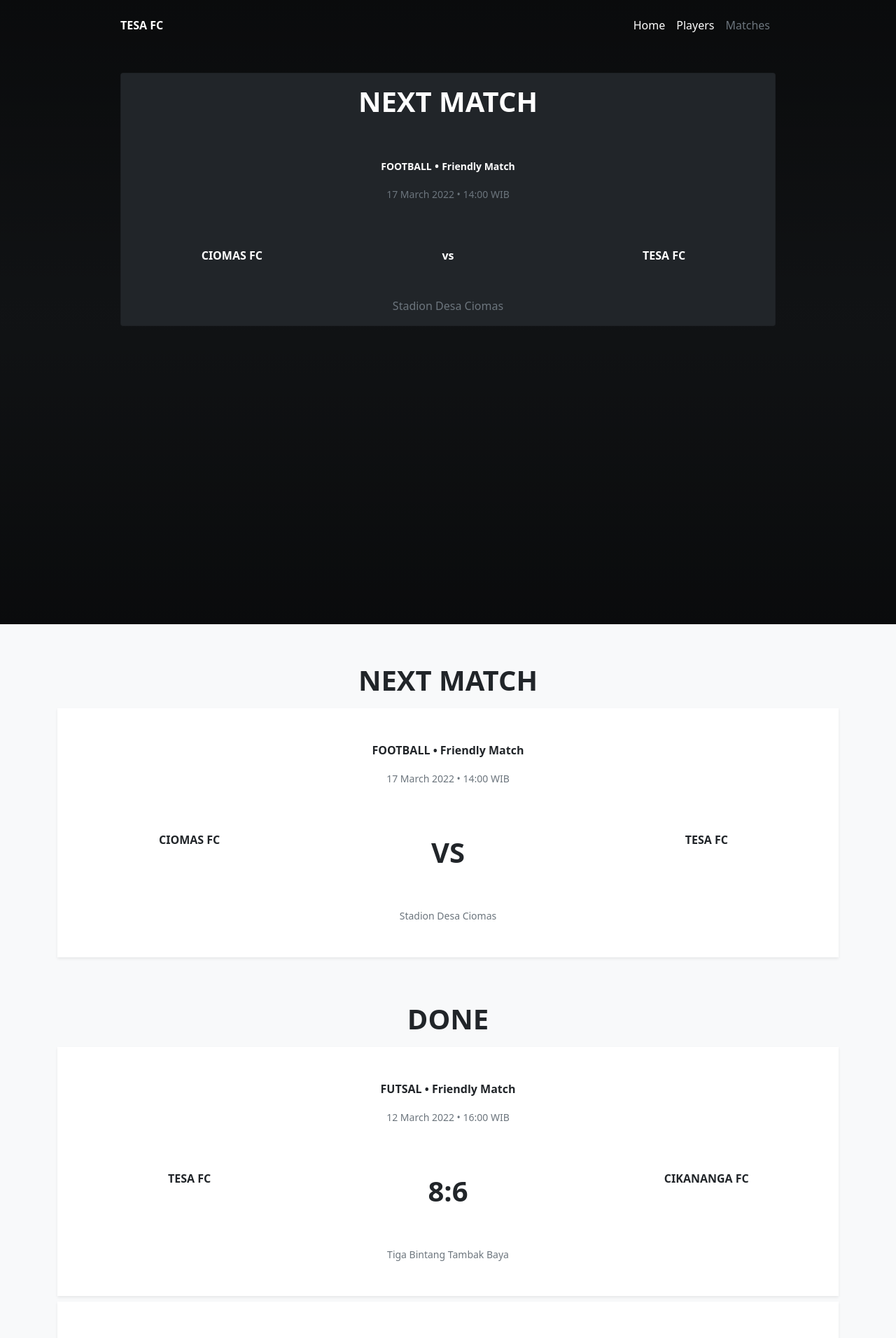
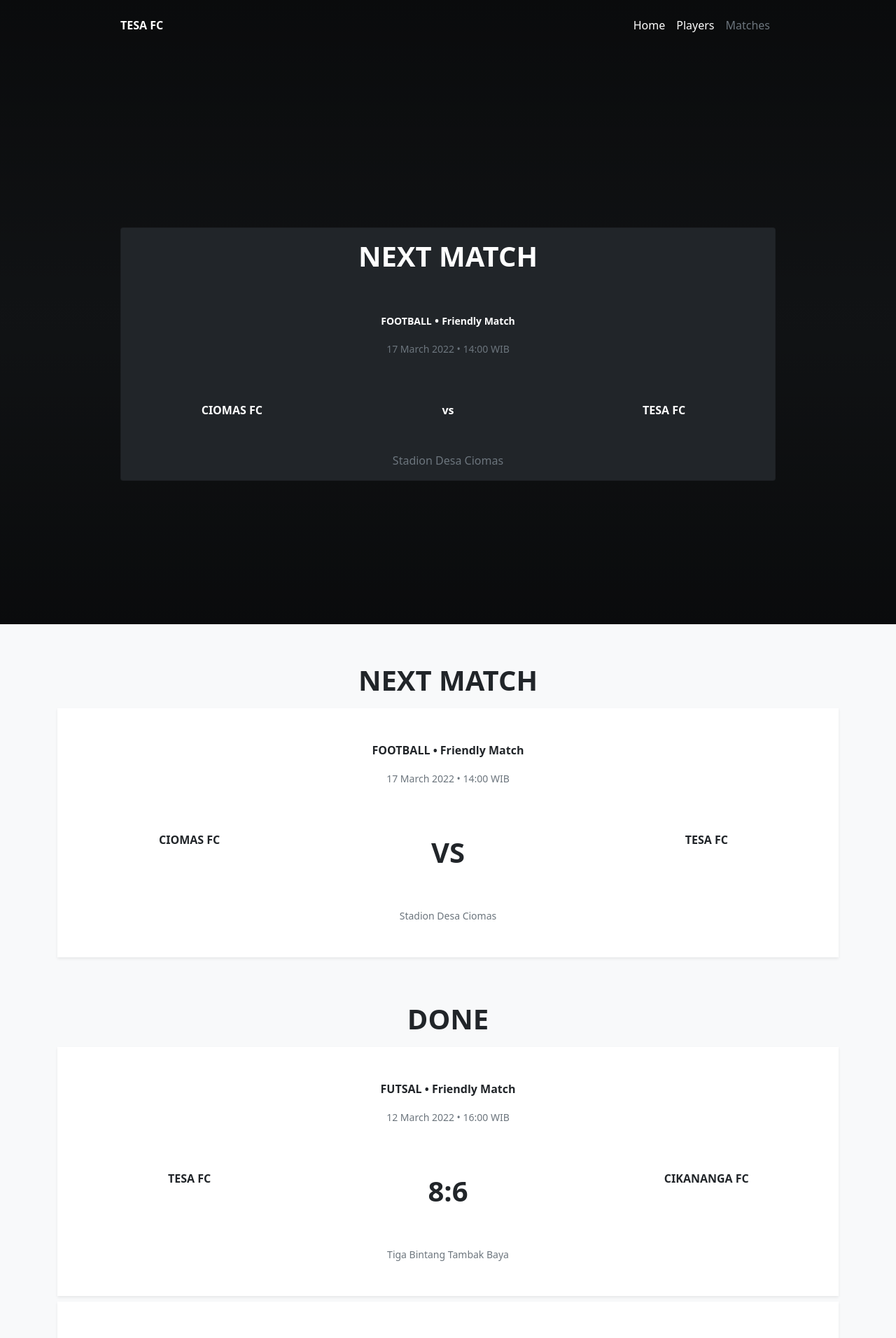
Before and after one commit to tesafc/www2, a Jekyll site: the page built from matches.html, in a window 1280 px wide. Shown: the top 1912 px of the page at 70% size. Built offline with Jekyll 4.4.1, drawn with Linux system fonts in a browser that asks for light colours.

Commit message:
Update header-match.html

```diff
--- a/_includes/header-match.html
+++ b/_includes/header-match.html
@@ -14,7 +14,7 @@
     {% assign matches = site.matches %}
     {% for match in matches %}
     {% if match.status == "next match" %}
-    <div class="container h-100 text-center mt-5">
+    <div class="container h-100 d-flex flex-column justify-content-center text-center mb-5">
       <div class="row row-cols-1">
         <div class="col">
           <div class="card bg-dark text-white">
```
